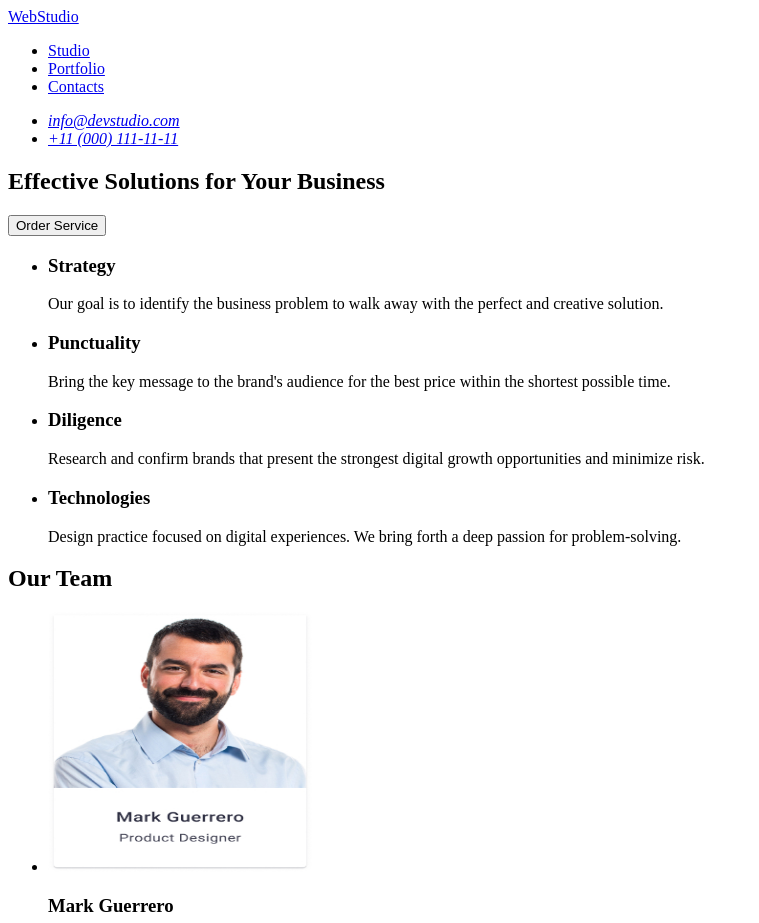
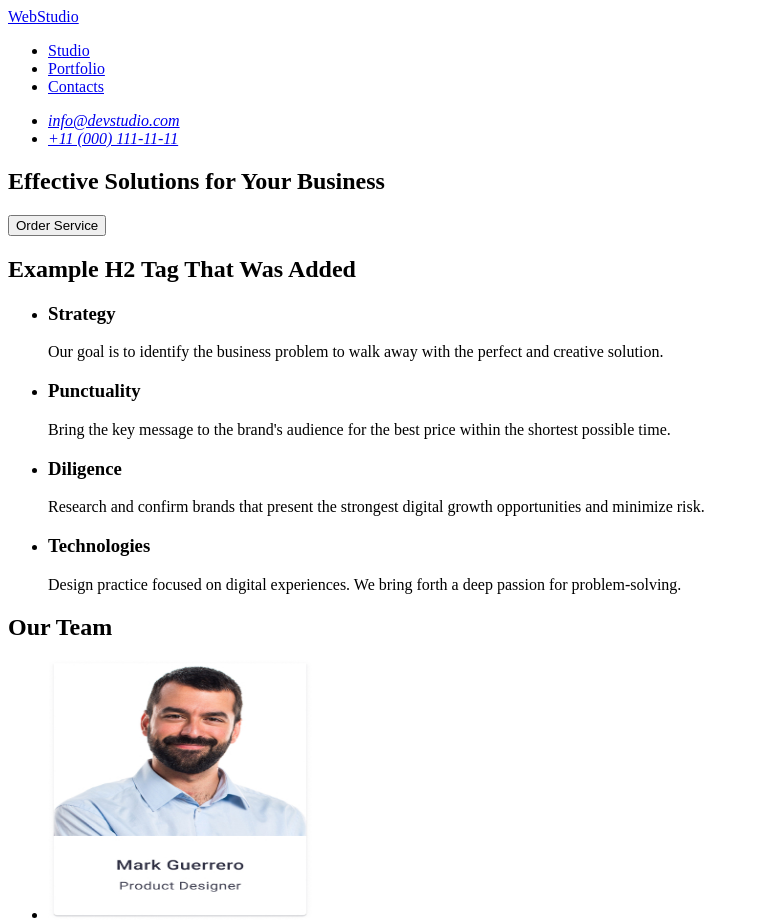
Before and after one commit to VeronikaKar/goit-markup-hw-01, a plain HTML site: page index.html in a window 1280 px wide. Shown: the top 923 px of the page, without its empty margins (0-759 px from the left). Drawn offline with Linux system fonts and the light colour scheme.

Commit message:
Update index.html

```diff
--- a/index.html
+++ b/index.html
@@ -28,7 +28,7 @@
 <button type="button">Order Service</button>
 </section>
 <section>
-  <!--<h2>Our advantages</h2>-->
+<h2>Example H2 Tag That Was Added</h2>
     <ul>
         <li><h3>Strategy</h3>
             <p>Our goal is to identify the business
```
